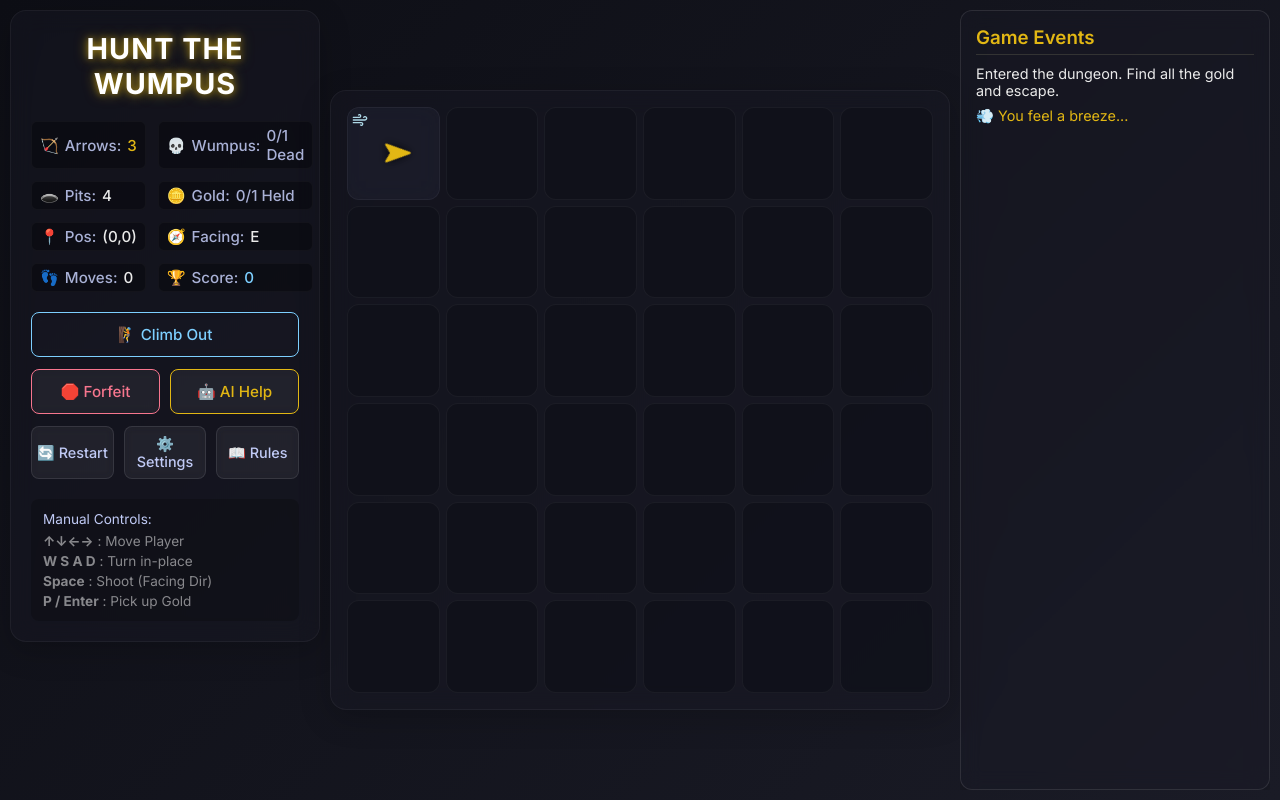
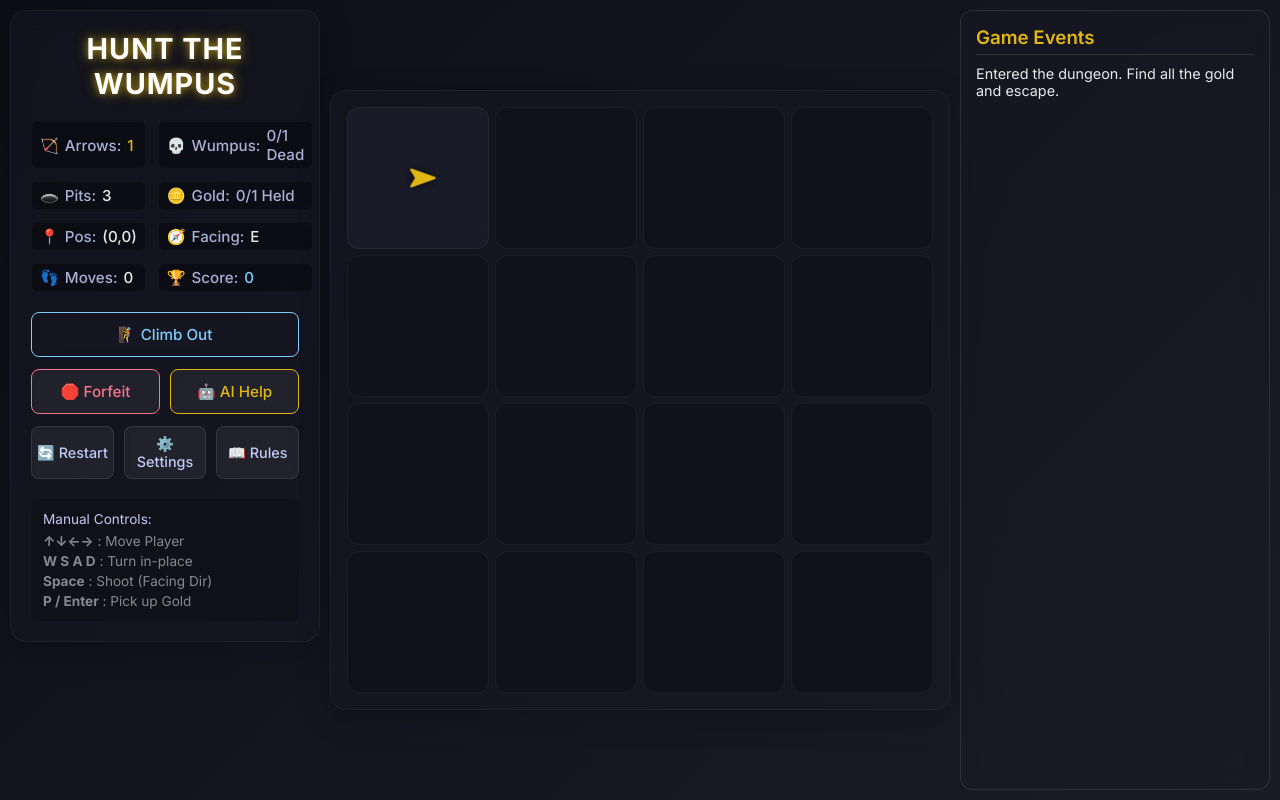
Before and after one commit to Uk2607/wumpus, a React (Vite) app: page / in a window 1280 px wide. Built offline with nearby package versions, Linux system fonts and the light colour scheme.

Commit message:
Changed default values

```diff
--- a/src/components/GameLayout.tsx
+++ b/src/components/GameLayout.tsx
@@ -18,12 +18,12 @@ export const GameLayout: React.FC = () => {
   const [isSettingsOpen, setIsSettingsOpen] = useState(false);
   const [isHowToPlayOpen, setIsHowToPlayOpen] = useState(false);
   const [gameMode, setGameMode] = useState<'MANUAL' | 'SIMULATION'>('MANUAL');
-  const [gridSize, setGridSize] = useState(6);
-  const [arrows, setArrows] = useState(3);
+  const [gridSize, setGridSize] = useState(4);
+  const [arrows, setArrows] = useState(1);
   const [showPerceptIcons, setShowPerceptIcons] = useState(true);
 
   const [wumpusCount, setWumpusCount] = useState(1);
-  const [pitCount, setPitCount] = useState(4);
+  const [pitCount, setPitCount] = useState(3);
   const [goldCount, setGoldCount] = useState(1);
 
   // Sim state
```
